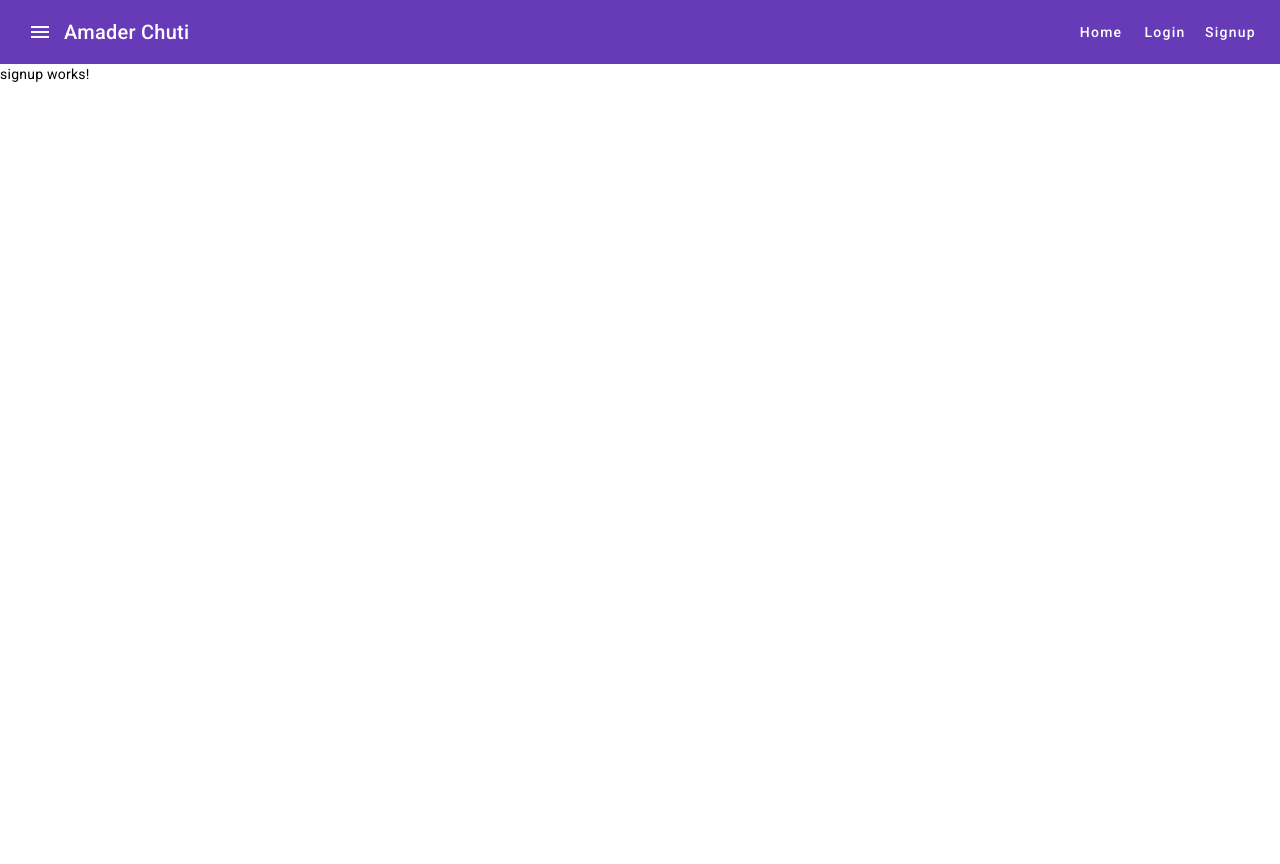
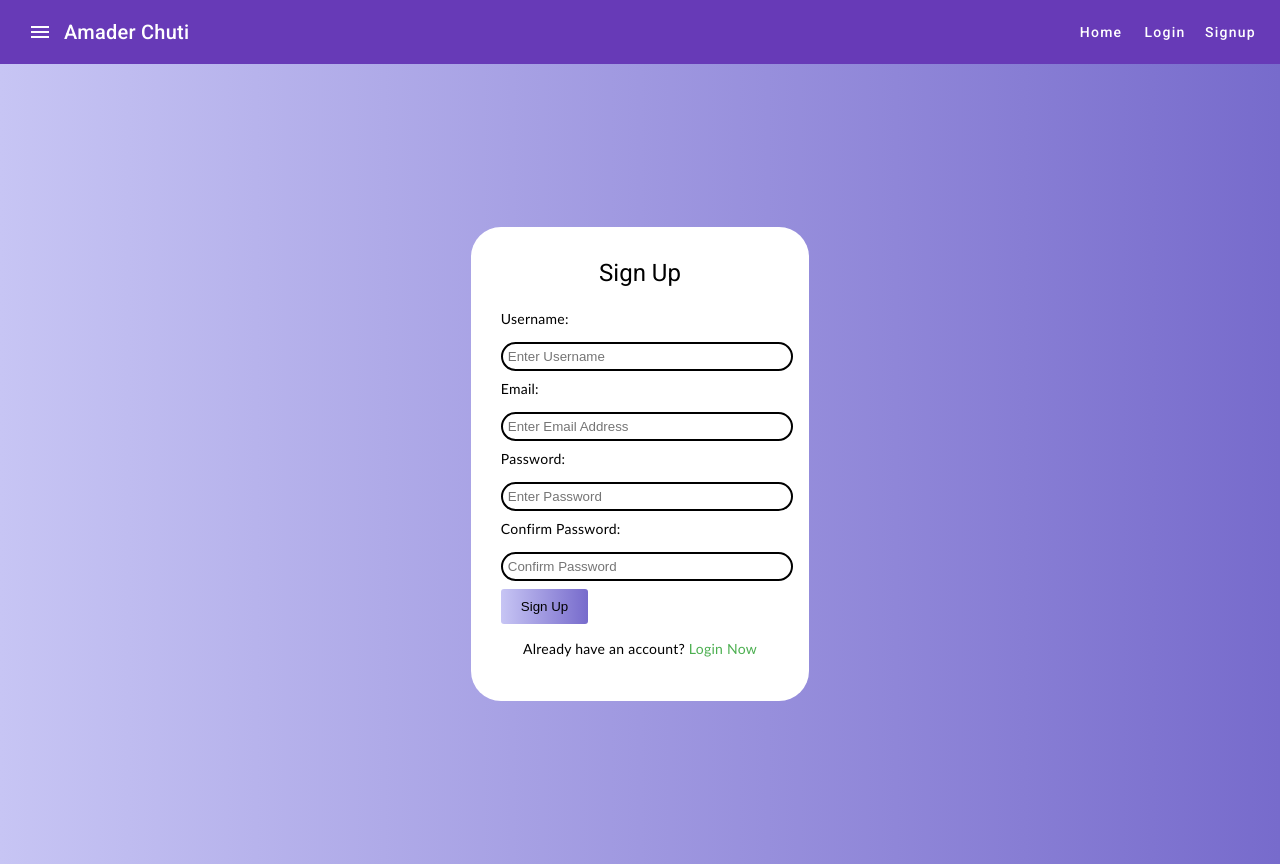
Before and after one commit to Sahil-Ahmed19/AmaderChuti, an Angular app: page /signup in a window 1280 px wide. Before the commit the page ends 800 px from the top, so only its background shows below. Built offline with nearby package versions, Linux system fonts and the light colour scheme.

Commit message:
initial setup of sign up

```diff
--- a/src/app/auth/signup/signup.component.html
+++ b/src/app/auth/signup/signup.component.html
@@ -1 +1,26 @@
-<p>signup works!</p>
+<!DOCTYPE html>
+<html lang="en">
+<head>
+<meta charset="UTF-8">
+<meta name="viewport" content="width=device-width, initial-scale=1.0">
+<title>Sign Up</title>
+<link rel="stylesheet" href="signup.component.scss">
+</head>
+<body>
+<div class="container">
+  <h1>Sign Up</h1>
+  <form>
+    <label for="username">Username:</label>
+    <input type="text" id="username" name="username" placeholder="Enter Username">
+    <label for="email">Email:</label>
+    <input type="email" id="email" name="email" placeholder="Enter Email Address">
+    <label for="password">Password:</label>
+    <input type="password" id="password" name="password" placeholder="Enter Password">
+    <label for="confirm_password">Confirm Password:</label>
+    <input type="password" id="confirm_password" name="confirm_password" placeholder="Confirm Password">
+    <button type="submit">Sign Up</button>
+    <p class="login">Already have an account? <a href="#">Login Now</a></p>
+  </form>
+</div>
+</body>
+</html>
--- a/src/app/auth/signup/signup.component.scss
+++ b/src/app/auth/signup/signup.component.scss
@@ -0,0 +1,59 @@
+body {
+    font-family: Calibri, Helvetica, sans-serif;
+    background: linear-gradient(90deg, #C7C5F4, #776BCC);
+    display: flex;
+    justify-content: center;
+    align-items: center;
+    height: 100vh;
+  }
+
+  .container {
+    background-color: #fff;
+    padding: 30px;
+    border-radius: 30px;
+
+  }
+
+  h1 {
+    text-align: center;
+    margin-bottom: 20px;
+  }
+
+  label {
+    display: block;
+    margin-bottom: 5px;
+  }
+
+  input[type="text"],
+  input[type="email"],
+  input[type="password"] {
+    width: 100%;
+    padding: 5px 5px ;
+    border: 2px solid black;
+    border-radius: 50px;
+    margin: 8px 0;
+  }
+
+  button {
+    background: linear-gradient(90deg, #C7C5F4, #776BCC);
+    color: black;
+    padding: 10px 20px;
+    border: none;
+    border-radius: 3px;
+    cursor: pointer;
+  }
+
+  button:hover {
+    opacity: 0.8;
+  }
+
+  .login {
+    text-align: center;
+    margin-top: 15px;
+    color:black;
+  }
+
+  .login a {
+    color: #4CAF50;
+    text-decoration: none;
+  }
```
